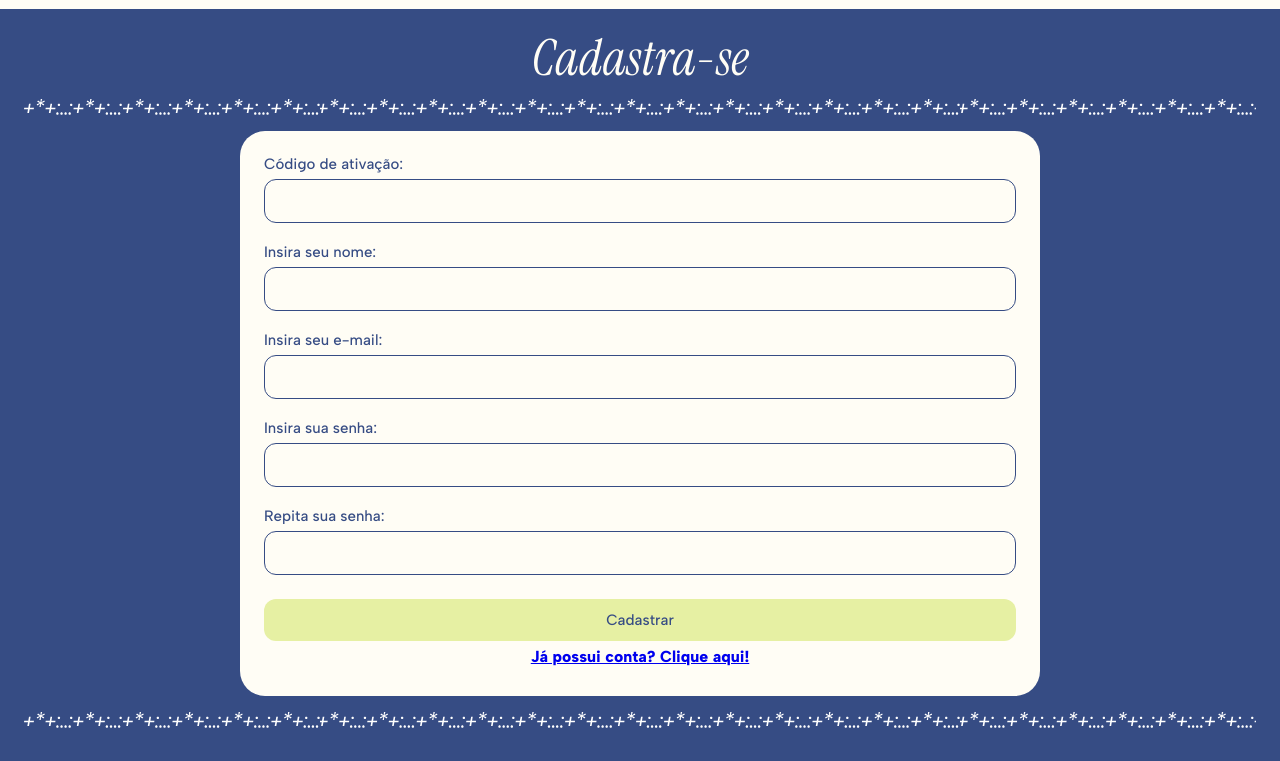
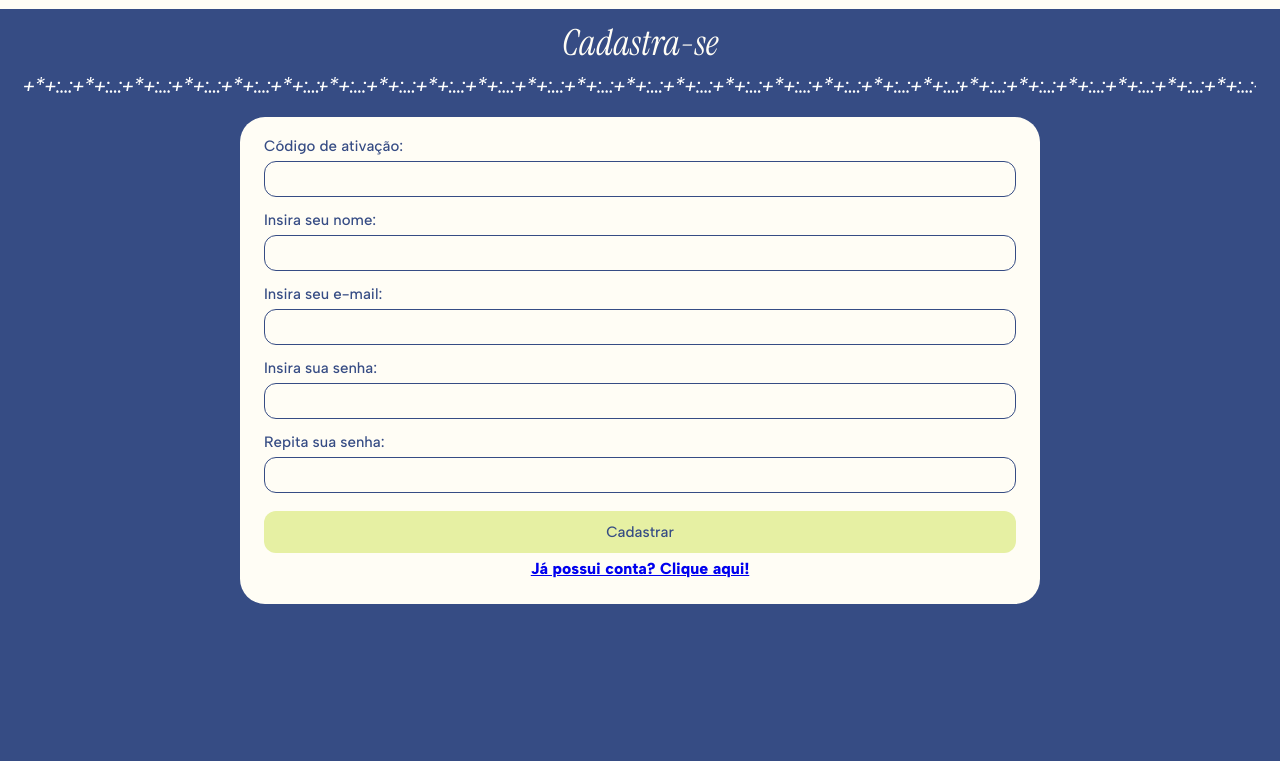
Before and after one commit to caju1911/ProjetoIndividual1, a website: page SiteComAPI/public/cadastro.html in a window 1280 px wide. Shown: the part 39-800 px from the top of the page. Drawn offline with Linux system fonts and the light colour scheme.

Commit message:
Atualização CSS cadastro (pra minimizar o scroll)

```diff
--- a/SiteComAPI/public/cadastro.html
+++ b/SiteComAPI/public/cadastro.html
@@ -46,7 +46,7 @@
             </div>
         </div>
 
-        <div class="divisor"></div>
+
     </div>
 </body>
 </html>
--- a/SiteComAPI/public/css/cadastro.css
+++ b/SiteComAPI/public/css/cadastro.css
@@ -153,3 +153,29 @@ p {
     justify-content: center;
     font-weight: bold;
 }
+
+@media (max-height: 800px) {
+    .secao {
+        gap: 14px;
+        padding: 8px 24px;
+    }
+
+    .secao .it {
+        font-size: 36px;
+        padding-top: 8px;
+        padding-bottom: 2px;
+    }
+
+    .secao .lista {
+        margin: 10px 0;
+    }
+
+    .secao .card {
+        padding: 20px 24px;
+    }
+
+    #cadastro input {
+        padding: 8px 12px;
+        margin-bottom: 8px;
+    }
+}
```
